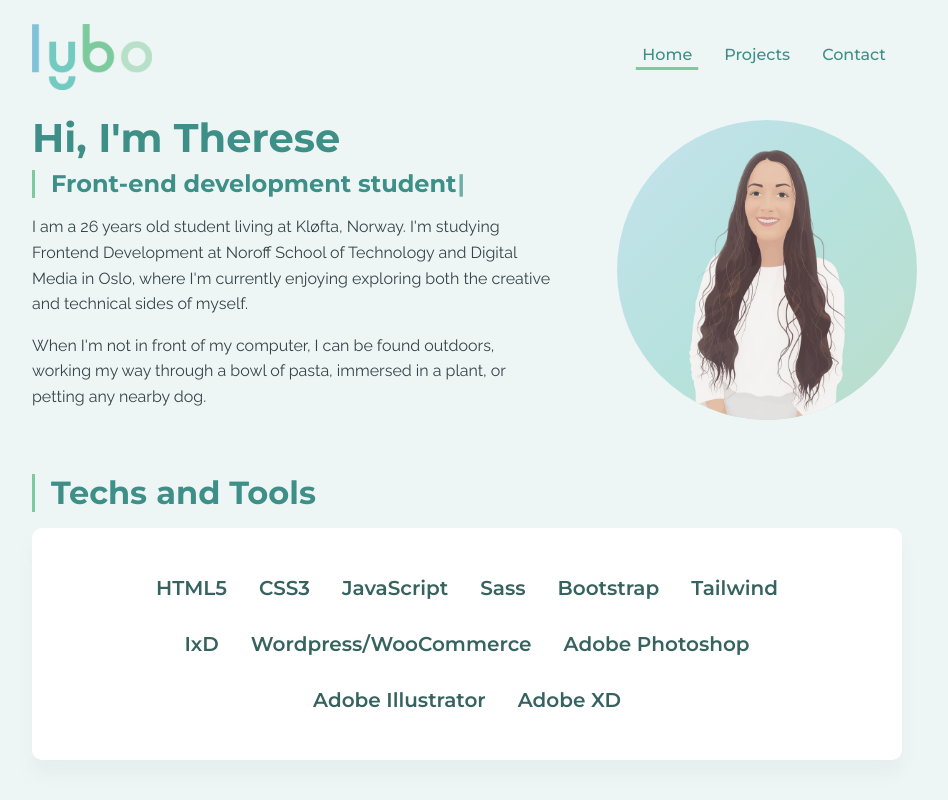
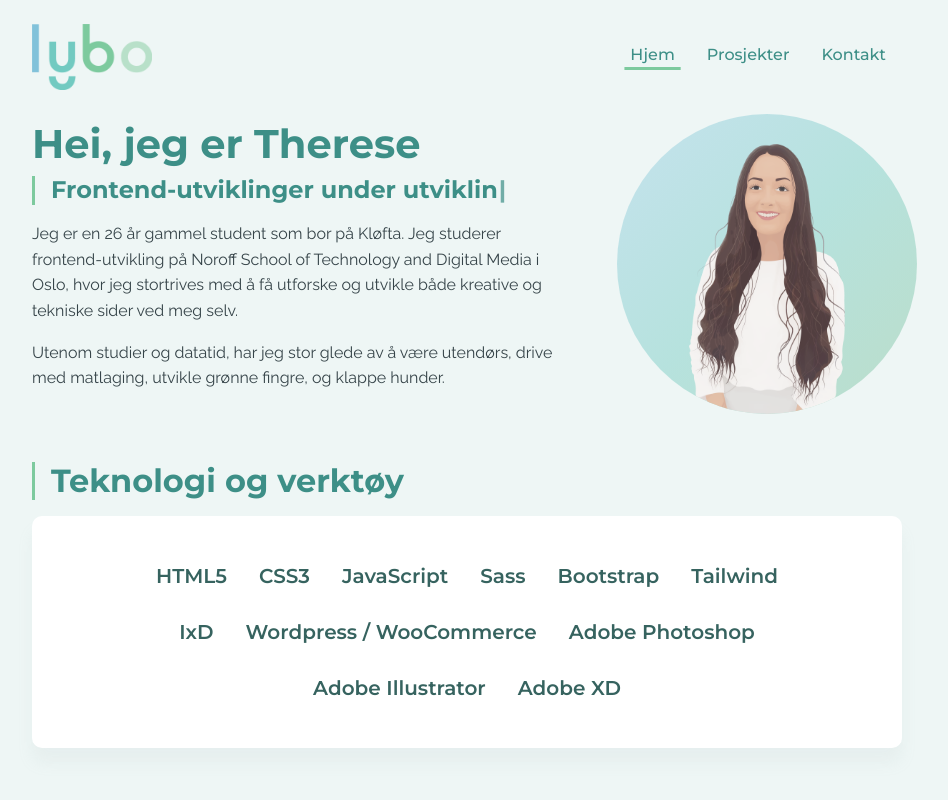
Before and after one commit to thereselybo/portfolio, a Next.js app: page / in a window 1280 px wide. Shown: the top 800 px of the page, without its empty margins (173-1121 px from the left). Built offline with nearby package versions, Linux system fonts and the light colour scheme.

Commit message:
translated to norwegian, minor changes to responsiveness

```diff
--- a/components/About.js
+++ b/components/About.js
@@ -20,15 +20,15 @@ function About() {
           </div>
         </Col>
         <Col className="order-md-1">
-          <h1 className="mb-2">Hi, I'm Therese</h1>
+          <h1 className="mb-2">Hei, jeg er Therese</h1>
           <h3>
             <Typewriter
               options={{
                 strings: [
-                  "Front-end development student",
-                  "Coffee addict",
-                  "Digital hobby illustrator",
-                  "Animal lover",
+                  "Frontend-utviklinger under utvikling",
+                  "Kaffeavhengig",
+                  "Digital hobbyillustratør",
+                  "Dyreelsker",
                   "Foodie",
                 ],
                 autoStart: true,
@@ -37,15 +37,14 @@ function About() {
             />
           </h3>
           <p>
-            I am a 26 years old student living at Kløfta, Norway. I'm studying
-            Frontend Development at Noroff School of Technology and Digital
-            Media in Oslo, where I'm currently enjoying exploring both the
-            creative and technical sides of myself.
+            Jeg er en 26 år gammel student som bor på Kløfta. Jeg studerer
+            frontend-utvikling på Noroff School of Technology and Digital Media
+            i Oslo, hvor jeg stortrives med å få utforske og utvikle både
+            kreative og tekniske sider ved meg selv.
           </p>
           <p>
-            When I'm not in front of my computer, I can be found outdoors,
-            working my way through a bowl of pasta, immersed in a plant, or
-            petting any nearby dog.
+            Utenom studier og datatid, har jeg stor glede av å være utendørs,
+            drive med matlaging, utvikle grønne fingre, og klappe hunder.
           </p>
         </Col>
       </Row>
--- a/components/Footer.js
+++ b/components/Footer.js
@@ -21,7 +21,7 @@ function Footer() {
               </a>
             </Link>
             <Link href="https://github.com/thereselybo">
-              <a className="mx-5">
+              <a className="mx-1 mx-md-5">
                 <FontAwesomeIcon
                   icon={faGithubSquare}
                   className="fontAwesomeIcon"
--- a/components/Header.js
+++ b/components/Header.js
@@ -23,7 +23,7 @@ function Header() {
                   router.pathname == "/" || "" ? "active" : ""
                 }`}
               >
-                Home
+                Hjem
               </a>
             </Link>
             <Link href="/projects">
@@ -32,7 +32,7 @@ function Header() {
                   router.pathname == "/projects" ? "active" : ""
                 }`}
               >
-                Projects
+                Prosjekter
               </a>
             </Link>
             <Link href="/contact">
@@ -41,7 +41,7 @@ function Header() {
                   router.pathname == "/contact" ? "active" : ""
                 }`}
               >
-                Contact
+                Kontakt
               </a>
             </Link>
           </Navbar.Collapse>
--- a/components/Layout.js
+++ b/components/Layout.js
@@ -2,7 +2,7 @@ import Head from "next/head";
 import Header from "./Header";
 import Footer from "./Footer";
 
-export const siteTitle = "Therese Lybo - Front-end Development Student";
+export const siteTitle = "Therese Lybo - Student frontend-utvikling";
 
 export default function Layout({ children }) {
   return (
@@ -12,13 +12,13 @@ export default function Layout({ children }) {
         <meta name="og:title" content={siteTitle} />
         <meta
           name="description"
-          content="Personal website for Therese Lybo. Contains projects, blog posts and contact information"
+          content="Personalig nettside for Therese Lybo. Prosjekter, kontaktinformasjon og annet rart"
         />
         <meta
           property="og:image"
           content="https://lybo.dev/design2/ma3/images/profile.png"
         />
-        <meta property="og:url" content="https://lybo.dev/design2/ma3/" />
+        <meta property="og:url" content="https://lybo.dev/" />
         {/* REMEMBER TO ADD MORE META TAGS */}
       </Head>
       <header>
--- a/components/Techs.js
+++ b/components/Techs.js
@@ -4,7 +4,7 @@ import { Container, Row, Col, Card } from "react-bootstrap";
 function Techs() {
   return (
     <Container className="techs">
-      <h2>Techs and Tools</h2>
+      <h2>Teknologi og verktøy</h2>
       <Row className="text-center">
         <Col>
           <Card className="mb-5">
@@ -16,7 +16,7 @@ function Techs() {
               <li>Bootstrap</li>
               <li>Tailwind</li>
               <li>IxD</li>
-              <li>Wordpress/WooCommerce</li>
+              <li>Wordpress / WooCommerce</li>
               <li>Adobe Photoshop</li>
               <li>Adobe Illustrator</li>
               <li>Adobe XD</li>
--- a/pages/_app.js
+++ b/pages/_app.js
@@ -1,9 +1,7 @@
 import Router from "next/router";
 import NProgress from "nprogress";
-// import "nprogress/nprogress.css";
 import "../sass/styles.scss";
 
-//Binding events.
 Router.events.on("routeChangeStart", () => NProgress.start());
 Router.events.on("routeChangeComplete", () => NProgress.done());
 Router.events.on("routeChangeError", () => NProgress.done());
--- a/pages/contact/index.js
+++ b/pages/contact/index.js
@@ -10,11 +10,11 @@ function index() {
   return (
     <Layout>
       <Head>
-        <title>Contact</title>
+        <title>Kontakt</title>
       </Head>
       <Container className="contact">
         <Fade bottom>
-          <h1>Contact</h1>
+          <h1>Kontakt</h1>
         </Fade>
         <Fade bottom>
           <Row>
--- a/pages/projects/Project.js
+++ b/pages/projects/Project.js
@@ -18,7 +18,11 @@ function Project(props) {
       {/* MOBILE DISPLAY */}
       <Fade bottom>
         <Card className="card-vertical mb-5 d-block d-md-none">
-          <Card.Img variant="top" src={props.image} alt="Project image" />
+          <Card.Img
+            variant="top"
+            src={props.image}
+            alt="Bilde fra prosjektet"
+          />
           <Card.Body>
             <Card.Title>{props.title}</Card.Title>
             <Card.Subtitle className="project-techs">{techs}</Card.Subtitle>
```
Also changed, not shown: pages/contact/ContactForm.js (+5 -5 lines), pages/projects/index.js (+7 -7 lines).
